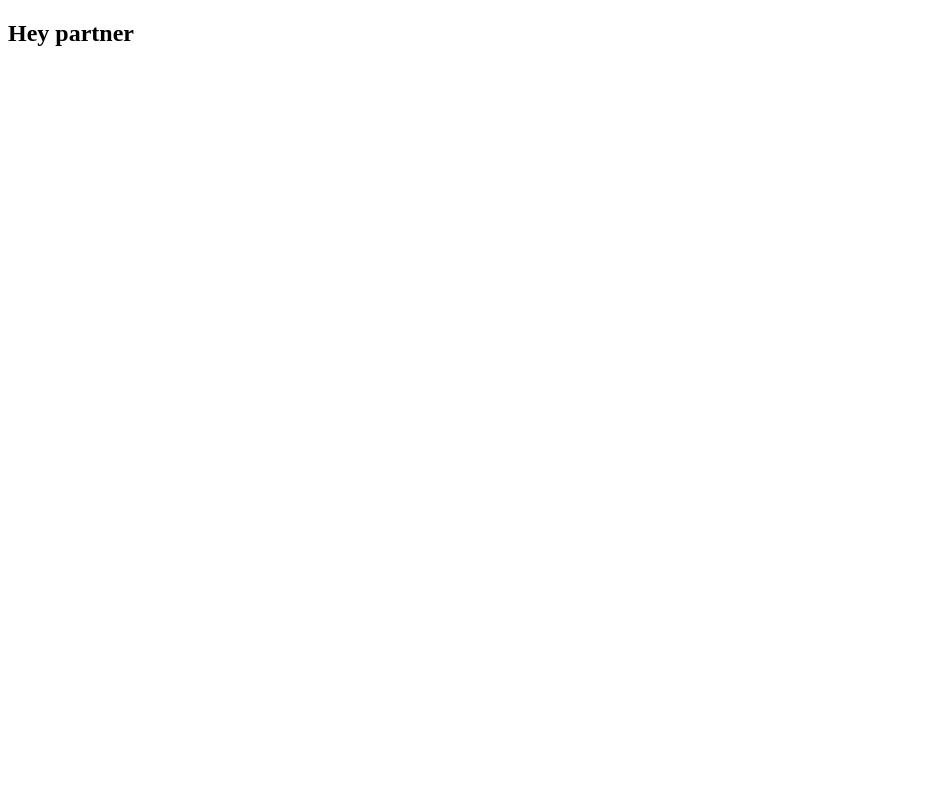
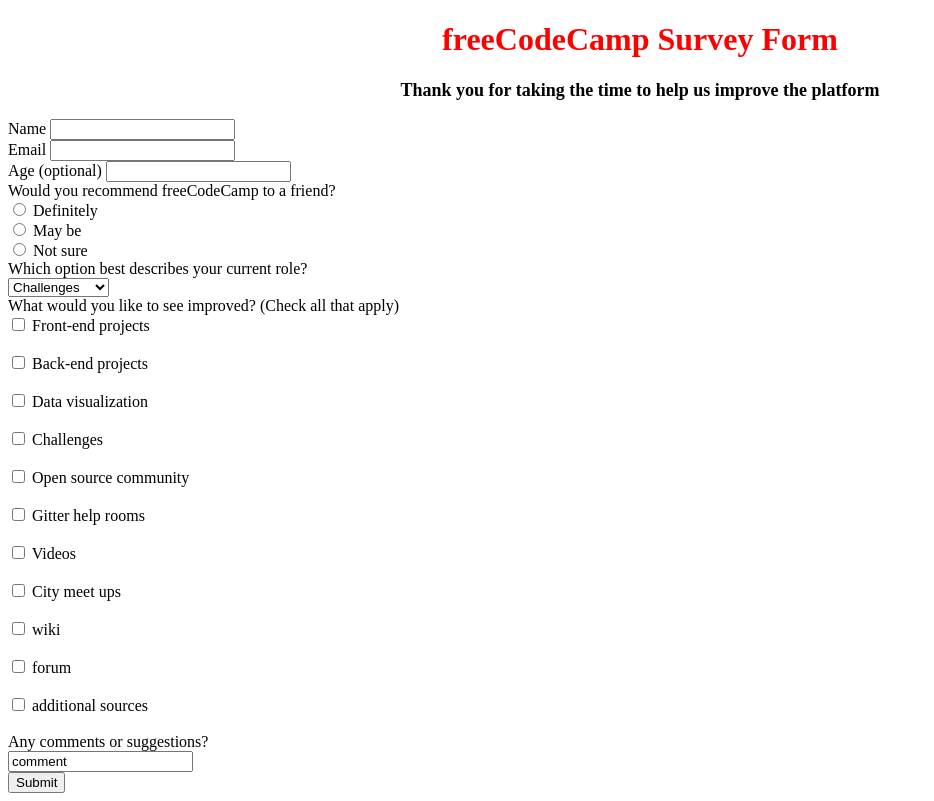
Before and after one commit to arnoldnekemiah/survey, a plain HTML site: page index.html in a window 1280 px wide. Shown: the whole page, without its empty margins (0-934 px from the left). Drawn offline with Linux system fonts and the light colour scheme.

Commit message:
3rd change

```diff
--- a/index.html
+++ b/index.html
@@ -4,11 +4,86 @@
     <meta charset="UTF-8">
     <meta http-equiv="X-UA-Compatible" content="IE=edge">
     <meta name="viewport" content="width=device-width, initial-scale=1.0">
-    <title>Document</title>
+    <title>Survey Form</title>
+    <link rel="stylesheet" href="style.css">
 </head>
 <body>
+    <h1 id="title">freeCodeCamp Survey Form</h1>
+    <p class="description">Thank you for taking the time to help us improve the platform    </p>
+<div>
+    <form id="survey-form">
+        <label for="name" id="name-label">Name</label>
+        <input type="text" id="name-text" required>
+        <br>
+        <label for="email" id="email-label">Email</label>
+        <input type="email" id="email-text" required>
+        <br>
+        <label for="Age" id="name-label">Age (optional)</label>
+        <input type="number" id="age-text" required>
+        <br>
 
-    <h2>Hey partner</h2>
+        <label for="name" id="name-label">Would you recommend freeCodeCamp to a friend?</label><br>
+        <input type="radio" id="definitely" name="Definitely" value="definitely">
+        <label for="definitely">Definitely</label><br>
+        <input type="radio" id="may-be" name="May be" value="may-be">
+        <label for="may-be">May be</label><br>
+        <input type="radio" id="not-sure" name="Not sure" value="not-sure">
+        <label for="not-sure">Not sure</label>
+        <br>
+
+        <label for="role" id="role-label">Which option best describes your current role? </label><br>
+        <select name="role" id="dropdown-role">
+            <option value="challenges">Challenges</option>
+            <option value="projects">Projects</option>
+            <option value="community">Community</option>
+            <option value="open-source">Open Source</option>
+        </select>
+
+        <br>
+        <label for="name" id="name-label">What would you like to see improved? (Check all that apply)</label><br>
+        <input type="checkbox" id="front-end-projects" name="front-end-projects" value="front-end-projects">
+        <label for="front-end-projects">Front-end projects</label><br>
+        <br>
+        <input type="checkbox" id="back-end-project" name="back-end-project" value="back-end-project">
+        <label for="back-end-project">Back-end projects</label><br>
+        <br>
+        <input type="checkbox" id="data visualization" name="data visualizations" value="data visualization">
+        <label for="data visualization">Data visualization</label><br>
+        <br>
+        <input type="checkbox" id="challenges" name="challenges" value="challenges">
+        <label for="challenges">Challenges</label><br>
+        <br>
+        <input type="checkbox" id="open source community" name="open source community" value="open source community">
+        <label for="open source community">Open source community</label><br>
+        <br>
+        <input type="checkbox" id="gitter help rooms" name="gitter help rooms" value="gitter help rooms">
+        <label for="gitter help rooms">Gitter help rooms</label><br>
+        <br>
+        <input type="checkbox" id="videos" name="videos" value="videos">
+        <label for="videos">Videos</label><br>
+        <br>
+        <input type="checkbox" id="City meet ups" name="City meet ups" value="City meet ups">
+        <label for="City meet ups">City meet ups</label><br>
+        <br>
+        <input type="checkbox" id="wiki" name="wiki" value="wiki">
+        <label for="wiki">wiki</label><br>
+        <br>
+        <input type="checkbox" id="forum" name="forum" value="forum">
+        <label for="forum">forum</label><br>
+        <br>
+        <input type="checkbox" id="additional sources" name="additional sources" value="additional sources">
+        <label for="additional sources">additional sources</label><br>
+        <br>
+
+        <label for="comment">Any comments or suggestions?</label><br>
+        <input type="text" id="comment" name="comment" value="comment">
+
+        <br>
+
+        <button type="submit" id="submit">Submit</button>
+
+    </form>
+</div>
 
 </body>
 </html>
--- /dev/null
+++ b/style.css
@@ -0,0 +1,15 @@
+*{
+    /* background-image: url(./surveypic.jpg);
+    display: block; */
+}
+
+#title{
+    text-align: center;
+    color: red;
+    font-weight: bold;
+}
+.description{
+    text-align: center;
+    font-weight: bold;
+    font-size: 18px;
+}
```
Also changed, not shown: surveypic.jpg (added).
